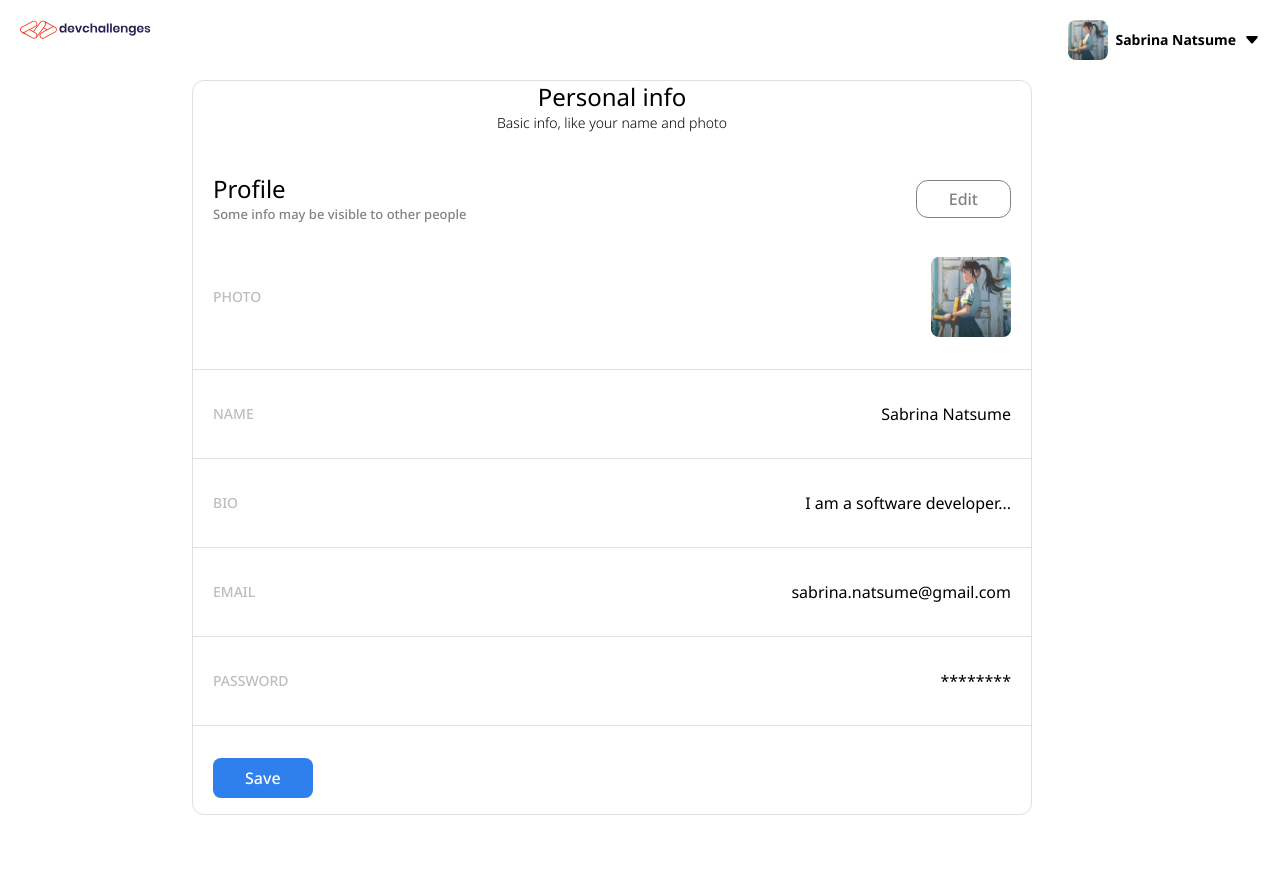
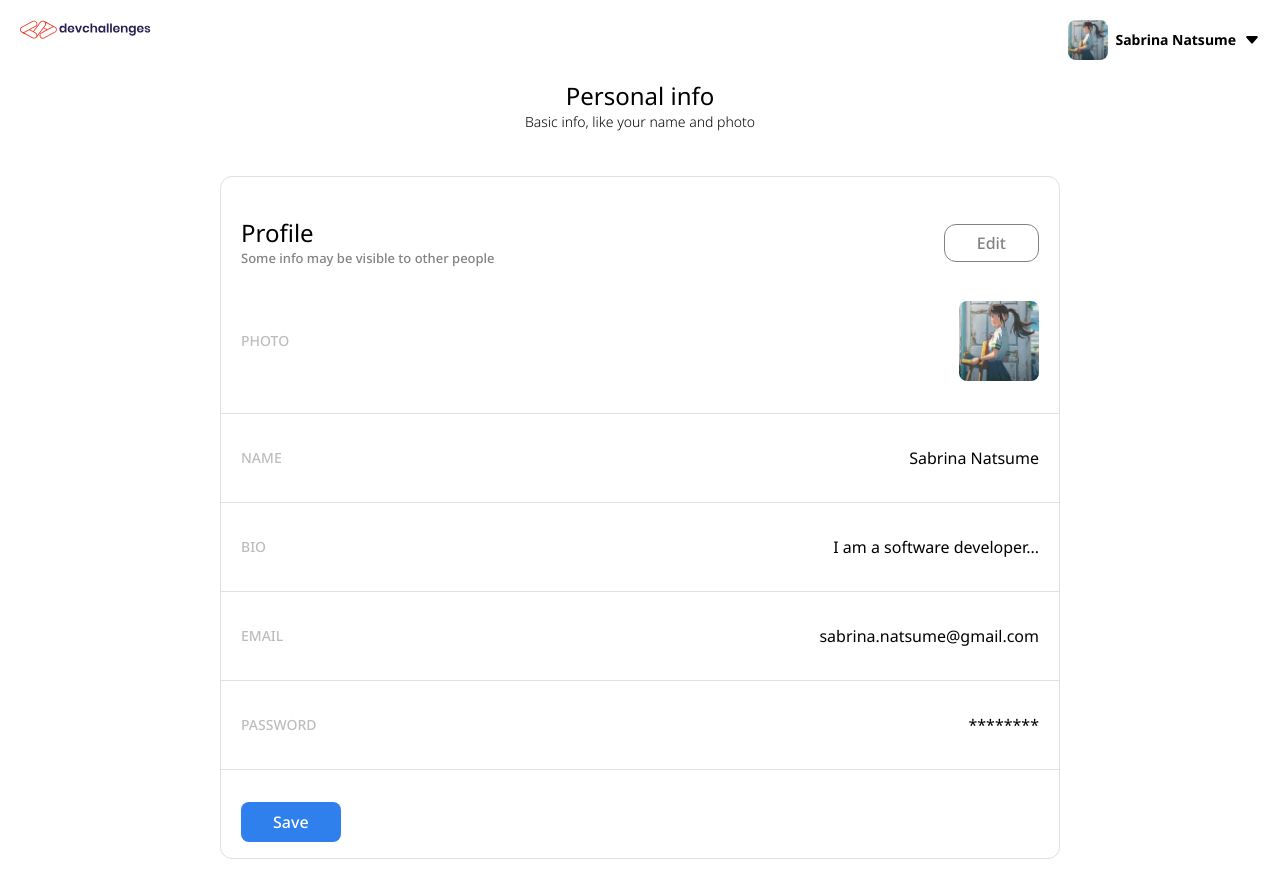
Before and after one commit to ronaldlamdev/login-authentication, a React (Vite) app: page / in a window 1280 px wide. Before the commit the page ends 831 px from the top, so only its background shows below. Built offline with nearby package versions, Linux system fonts and the light colour scheme.

Commit message:
added bg to menu to have it over the form when opening the menu

```diff
--- a/src/assets/sections/Profile.tsx
+++ b/src/assets/sections/Profile.tsx
@@ -8,6 +8,7 @@ import { useState } from 'react';
 
 const Profile = () => {
 
+  // Open and closes the menu next to header pfp image
   const [menu, setMenu] = useState(false);
   const handleMenu = () => {
     setMenu(!menu)
@@ -16,7 +17,7 @@ const Profile = () => {
   return (
     <div className=''>
       {/* Header */}
-      <header className='p-5 flex justify-between relative'>
+      <header className='p-5 flex justify-between w-full relative'>
         <a href='/'>
           <img src={Logo} alt="logo"/>
         </a>
@@ -25,7 +26,7 @@ const Profile = () => {
           <h1 className='hidden md:flex text-sm font-bold'>Sabrina Natsume</h1>
           {menu ? <BsFillCaretUpFill onClick={handleMenu} className='hidden md:flex cursor-pointer'/> : <BsFillCaretDownFill onClick={handleMenu} className='hidden md:flex cursor-pointer'/>}
         </div>
-        <div className={menu ? 'hidden md:flex md:flex-col md:justify-evenly absolute right-[4.5px] top-20 w-[184px] h-[174px] border border-[#E0E0E0] rounded-xl' : 'hidden'}>
+        <div className={menu ? 'hidden md:flex bg-white md:flex-col md:justify-evenly absolute right-[4.5px] top-20 w-[184px] h-[174px] border border-[#E0E0E0] rounded-xl' : 'hidden'}>
           <div className='flex py-2 px-3 duration-300 cursor-pointer hover:bg-[#F2F2F2] items-center gap-2 text-[#4F4F4F] text-sm font-medium'>
             <CgProfile />
             <h2>My Profile</h2>
@@ -41,12 +42,16 @@ const Profile = () => {
           </div>
         </div>
       </header>
-      <div className='md:border md:border-[#E0E0E0] md:rounded-xl md:mx-48 md:max-w-[840px] pb-4 md:mb-4'>
-        {/* Header for basic personal info */}
-        <div className='px-5 flex flex-col items-center'>
+
+      {/* Header for basic personal info */}
+        <div className='px-5 flex flex-col items-center mb-11'>
           <h1 className='text-[#000000] text-2xl'>Personal info</h1>
           <h2 className='text-[#000000] text-sm font-light'>Basic info, like your name and photo</h2>
         </div>
+
+      {/* Form to fill basic info */}
+
+      <div className='md:border md:border-[#E0E0E0] md:rounded-xl md:mx-auto md:max-w-[840px] pb-4 md:mb-4'>
         <div className='px-5 mt-10 flex justify-between items-center'>
           <div>
             <h1 className='text-2xl text-[#000000]'>Profile</h1>
```
